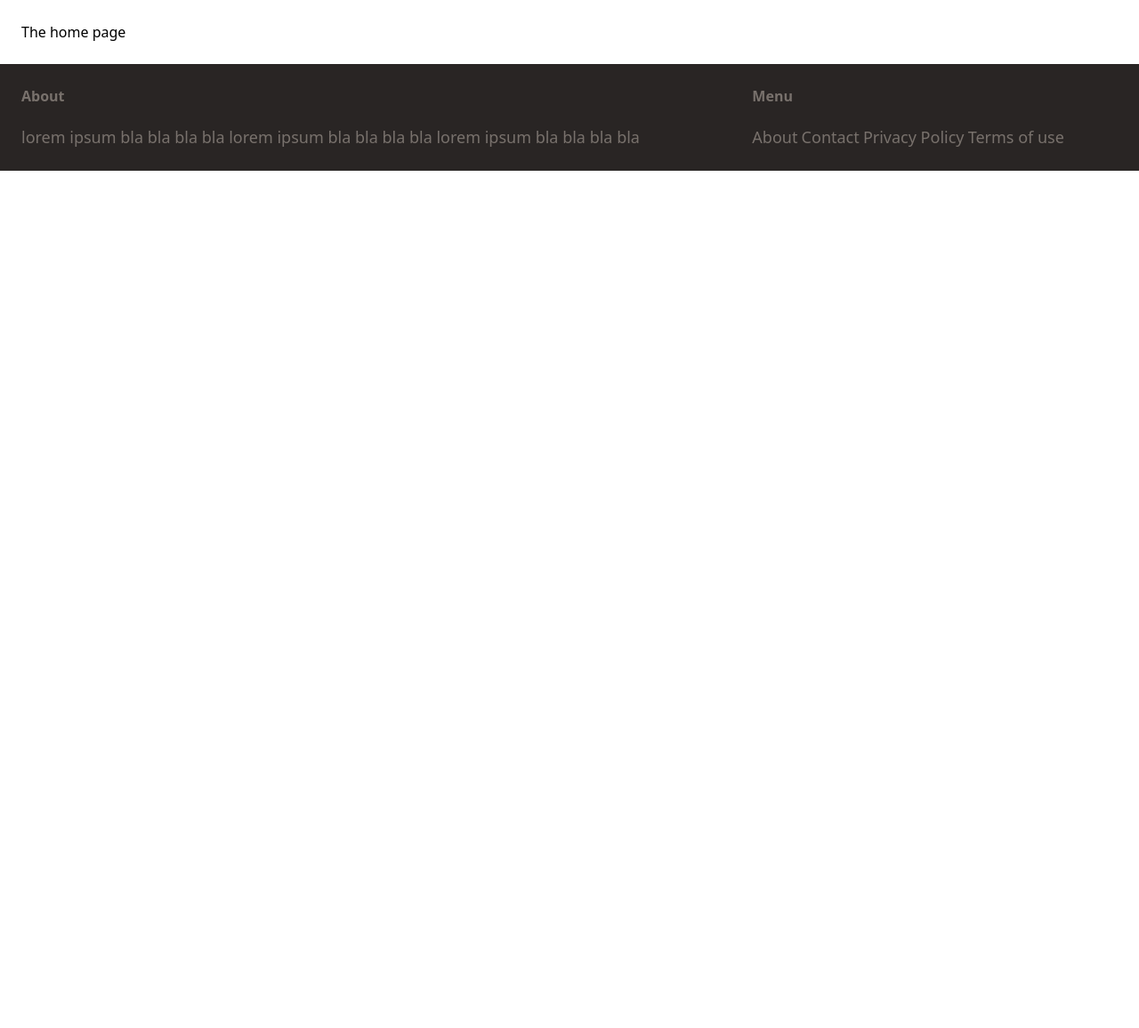
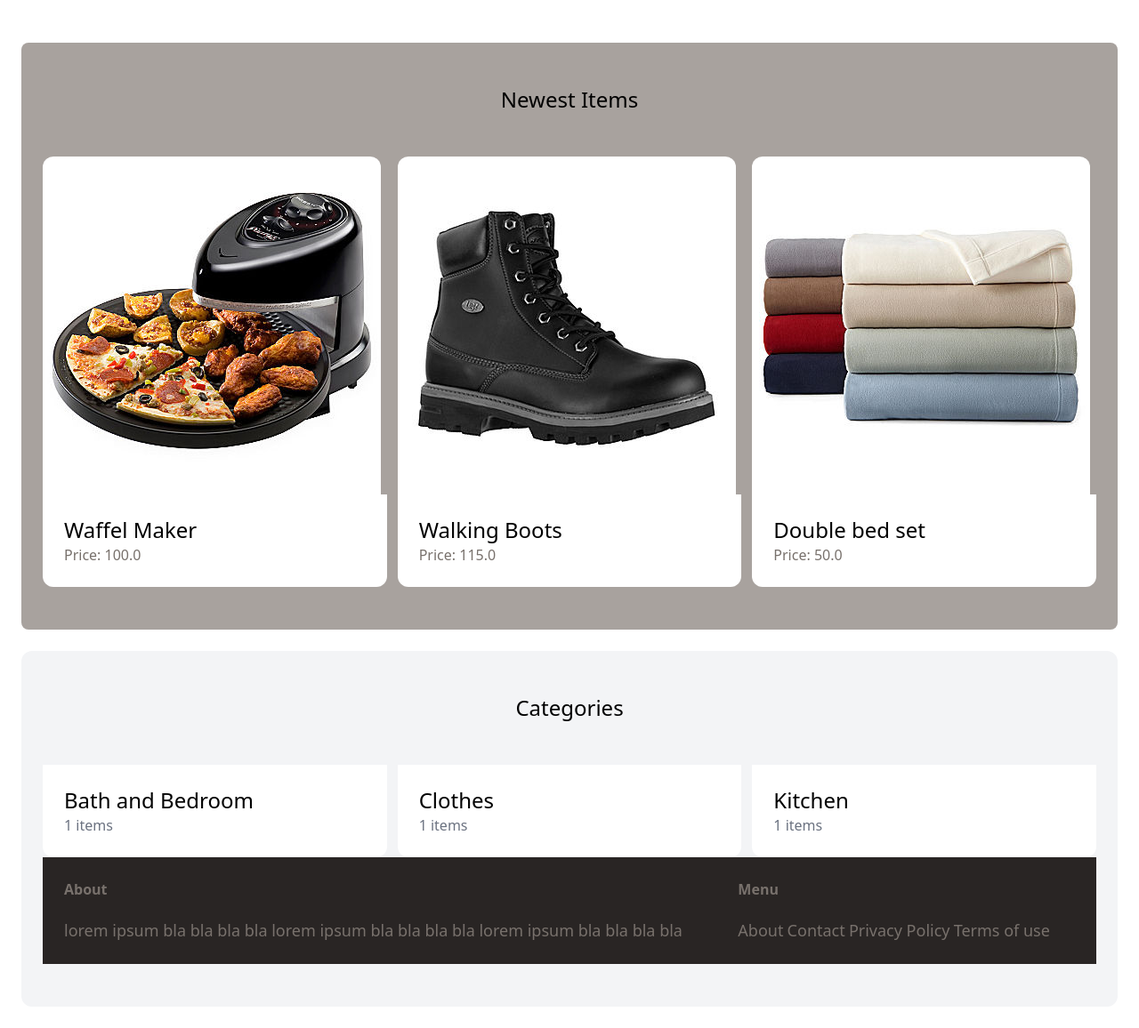
Before and after one commit to struk49/podgethecat, a Django app: page / in a window 1280 px wide. Shown: the part 77-1233 px from the top of the page at 89% size. Before the commit the page ends 269 px from the top, so only its background shows below. Run offline with Django 3.2, Linux system fonts and the light colour scheme; data comes from the database, SQL or seed files in the repository; some libraries are stand-ins or nearby versions.

Commit message:
added images category and items to front page

```diff
--- a/home/templates/home/index.html
+++ b/home/templates/home/index.html
@@ -5,5 +5,38 @@ Hello,
 {% endblock %}
 
 {% block content %}
-<h1>The home page</h1>
+<div class="mt-6 px-6 py-12 bg-stone-400 rounded-lg">
+    <h2 class="mb-12 text-2xl text-center">Newest Items</h2>
+
+    <div class="grid grid-cols-3 gap-3">
+        {% for item in items %}
+        <div>
+            <a href="#">
+                <div>
+                    <img src="{{ item.image.url }}" class="rounded-t-xl">
+                </div>
+                <div class="p-6 bg-white rounded-b-xl">
+                    <h2 class="text-2xl">{{ item.name }}</h2>
+                    <p class="text-stone-500">Price: {{ item.price }}</p>
+                </div>
+            </a>
+        </div>
+        {% endfor %}
+    </div>
+</div>
+    <div class="mt-6 px-6 py-12 bg-gray-100 rounded-xl">
+    <h2 class="mb-12 text-2xl text-center">Categories</h2>
+
+    <div class="grid grid-cols-3 gap-3">
+        {% for category in categories %}
+            <div>
+                <a href="#">
+                    <div class="p-6 bg-white rounded-b-xl">
+                        <h2 class="text-2xl">{{ category.name }}</h2>
+                        <p class="text-gray-500">{{ category.items.count }} items</p>
+                    </div>
+                </a>
+            </div>
+        {% endfor %}
+
 {% endblock %}
--- a/home/views.py
+++ b/home/views.py
@@ -1,9 +1,16 @@
 from django.shortcuts import render
+
+from item.models import Category, Item
 
 # Create your views here.
 
 def index(request):
-    return render(request, "home/index.html")
+    items = Item.objects.filter(is_sold=False)[0:6]
+    categories = Category.objects.all()
+    return render(request, "home/index.html", {
+        'categories': categories,
+        'items': items,
+    })
 
 
 def contacts(request):
--- a/podgethecat/urls.py
+++ b/podgethecat/urls.py
@@ -13,6 +13,8 @@ Including another URLconf
     1. Import the include() function: from django.urls import include, path
     2. Add a URL to urlpatterns:  path('blog/', include('blog.urls'))
 """
+from django.conf import settings
+from django.conf.urls.static import static
 from django.contrib import admin
 from django.urls import path
 
@@ -22,4 +24,4 @@ urlpatterns = [
     path('', index, name='index'),
     path('contacts/', contacts, name='contacts'),
     path('admin/', admin.site.urls),
-]
+] + static(settings.MEDIA_URL, document_root=settings.MEDIA_ROOT)
```
